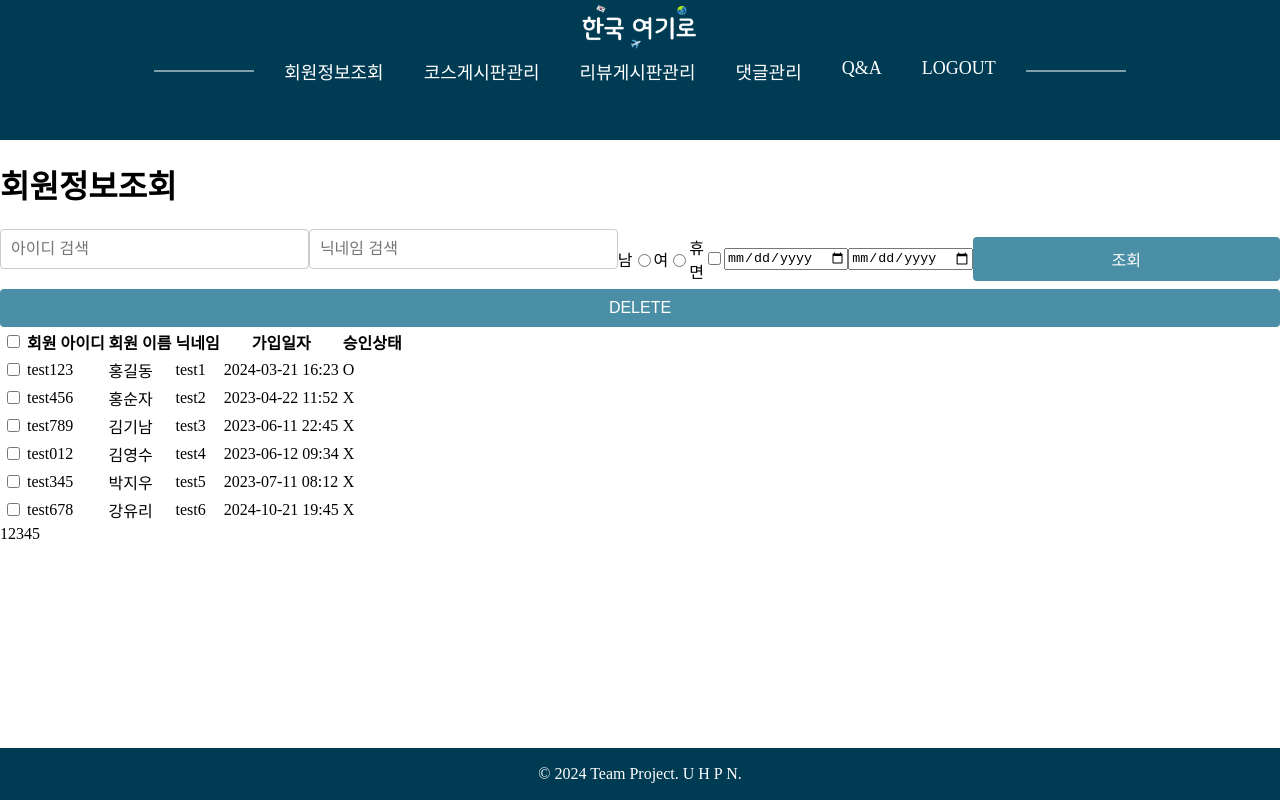
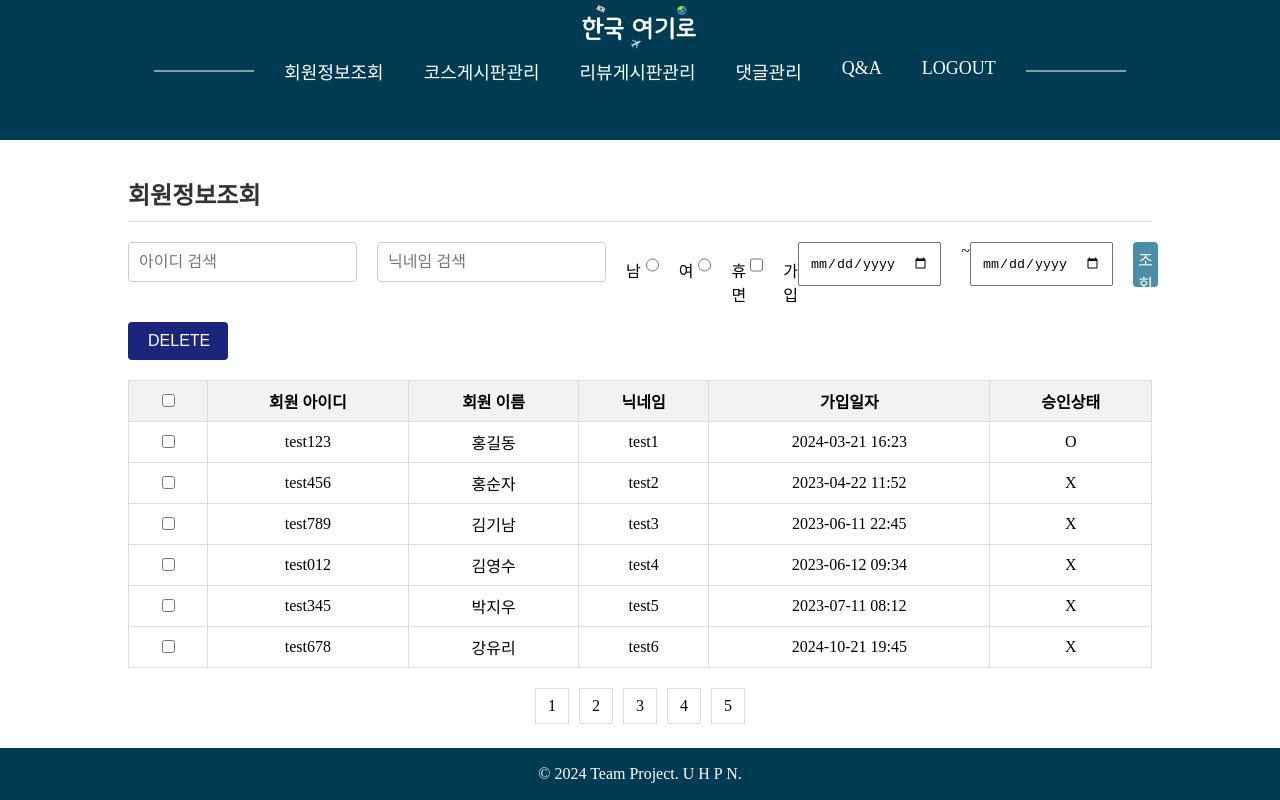
Before and after one commit to wooya03/Here-In-Korea, a React (Create React App) app in the folder src/main/frontend/: page /admin/user in a window 1280 px wide. Built offline with nearby package versions, Linux system fonts and the light colour scheme.

Commit message:
css 변경

```diff
--- a/src/main/frontend/src/App.js
+++ b/src/main/frontend/src/App.js
@@ -8,7 +8,7 @@ import LoginMain from "./user/js/LoginMain";
 import AdminHeader from './admin/js/AdminHeader.js';
 import Header from './global/header/Header.js';
 import CourseMenagement from './admin/js/CourseManagement.js';
-
+import ReviewManagement from './admin/js/ReviewManagement.js';
 function App() {
   return (
     <main>
@@ -20,6 +20,7 @@ function App() {
         <Route path="/admin/login" element={<><AdminHeader/><AdminLogin /></>} />
         <Route path="/admin/user" element={<><AdminHeader/><UserManagement /></>} />
         <Route path="/admin/course" element={<><AdminHeader/><CourseMenagement /></>} />
+        <Route path="/admin/review" element={<><AdminHeader/><ReviewManagement /></>} />
 
       {/* Page Login */}
           <Route path="/user/js/LoginMain" element={<><Header/><LoginMain/></>}/>
--- a/src/main/frontend/src/admin/js/AdminHeader.js
+++ b/src/main/frontend/src/admin/js/AdminHeader.js
@@ -17,7 +17,7 @@ class AdminHeader extends React.Component {
             <ul className="menu">
               <li className="menu-item first-item"><Link to="/admin/user">회원정보조회</Link></li>
               <li className="menu-item"><Link to="/admin/course">코스게시판관리</Link></li>
-              <li className="menu-item"><Link to="#">리뷰게시판관리</Link></li>
+              <li className="menu-item"><Link to="/admin/review">리뷰게시판관리</Link></li>
               <li className="menu-item"><Link to="#">댓글관리</Link></li>
               <li className="menu-item"><Link to="#">Q&A</Link></li>
               <li className="menu-item last-item"><Link to="#">LOGOUT</Link></li>
--- a/src/main/frontend/src/admin/js/CourseManagement.js
+++ b/src/main/frontend/src/admin/js/CourseManagement.js
@@ -1,5 +1,6 @@
 import React, { Component } from "react";
 import "../css/CourseManagement.css";
+import "../css/Common.css";
 
 class CourseManagement extends Component {
   constructor(props) {
@@ -74,7 +75,7 @@ class CourseManagement extends Component {
     return (
       <div className="app-container">
         <h1>코스게시판관리</h1>
-        <div className="search-container">
+        <div className="search-course">
           <input
             type="text"
             placeholder="코스 이름"
@@ -87,8 +88,7 @@ class CourseManagement extends Component {
             <option value="서울">서울</option>
             <option value="대구">대구</option>
           </select>
-          <input type="date" />
-          <input type="date" />
+          <input type="date" />~<input type="date" />
           <button onClick={this.handleSearch}>조회</button>
         </div>
 
--- a/src/main/frontend/src/admin/js/UserManagement.js
+++ b/src/main/frontend/src/admin/js/UserManagement.js
@@ -1,5 +1,6 @@
 import React, { Component } from "react";
 import "../css/UserManagement.css";
+import "../css/Common.css";
 
 class UserManagement extends Component {
   constructor(props) {
@@ -77,9 +78,9 @@ class UserManagement extends Component {
     const { filteredData, searchText, selectedItems } = this.state;
 
     return (
-      <div className="container">
+      <div className="app-container">
         <h1>회원정보조회</h1>
-        <div className="search-container">
+        <div className="search-user">
           <input
             type="text"
             placeholder="아이디 검색"
@@ -87,11 +88,10 @@ class UserManagement extends Component {
             onChange={this.handleSearchTextChange}
           />
           <input type="text" placeholder="닉네임 검색" />
-          남<input type="radio" name="gender" value="male" />
-          여<input type="radio" name="gender" value="female" />
-          휴면<input type="checkbox" name="dormancy" value="dormancy_yes" />
-          <input type="date" />
-          <input type="date" />
+          <p>남</p><input type="radio" name="gender" value="male" />
+          <p>여</p><input type="radio" name="gender" value="female" />
+          <p>휴면</p><input type="checkbox" name="dormancy" value="dormancy_yes" />
+          <p>가입</p><input type="date"/>~<input type="date" />
           <button onClick={this.handleSearch}>조회</button>
         </div>
 
```
